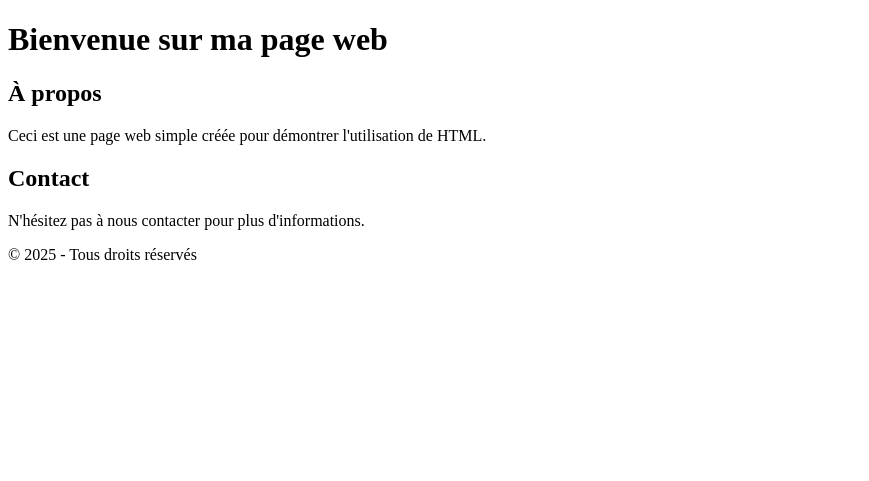
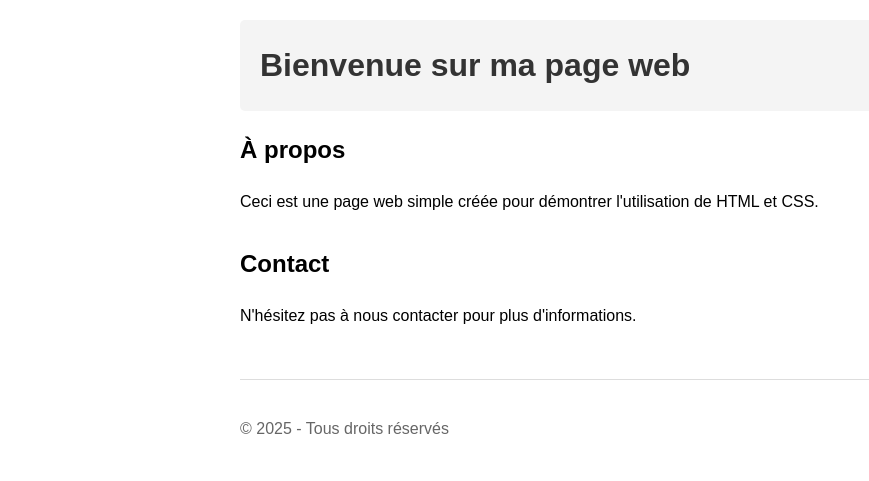
Before and after one commit to Luclegay/simple-page, a plain HTML site: page index.html in a window 1280 px wide. Shown: the whole page, without its empty margins (0-869 px from the left). Drawn offline with Linux system fonts and the light colour scheme.

Commit message:
Ajout du style CSS

```diff
--- a/index.html
+++ b/index.html
@@ -4,6 +4,7 @@
     <meta charset="UTF-8">
     <meta name="viewport" content="width=device-width, initial-scale=1.0">
     <title>Ma Page Simple</title>
+    <link rel="stylesheet" href="styles.css">
 </head>
 <body>
     <header>
@@ -12,7 +13,7 @@
     <main>
         <section>
             <h2>À propos</h2>
-            <p>Ceci est une page web simple créée pour démontrer l'utilisation de HTML.</p>
+            <p>Ceci est une page web simple créée pour démontrer l'utilisation de HTML et CSS.</p>
         </section>
         <section>
             <h2>Contact</h2>
--- /dev/null
+++ b/styles.css
@@ -0,0 +1,31 @@
+body {
+    font-family: Arial, sans-serif;
+    line-height: 1.6;
+    margin: 0;
+    padding: 20px;
+    max-width: 800px;
+    margin: 0 auto;
+}
+
+header {
+    background-color: #f4f4f4;
+    padding: 20px;
+    border-radius: 5px;
+    margin-bottom: 20px;
+}
+
+h1 {
+    color: #333;
+    margin: 0;
+}
+
+section {
+    margin-bottom: 30px;
+}
+
+footer {
+    margin-top: 50px;
+    padding-top: 20px;
+    border-top: 1px solid #ddd;
+    color: #666;
+}
```
